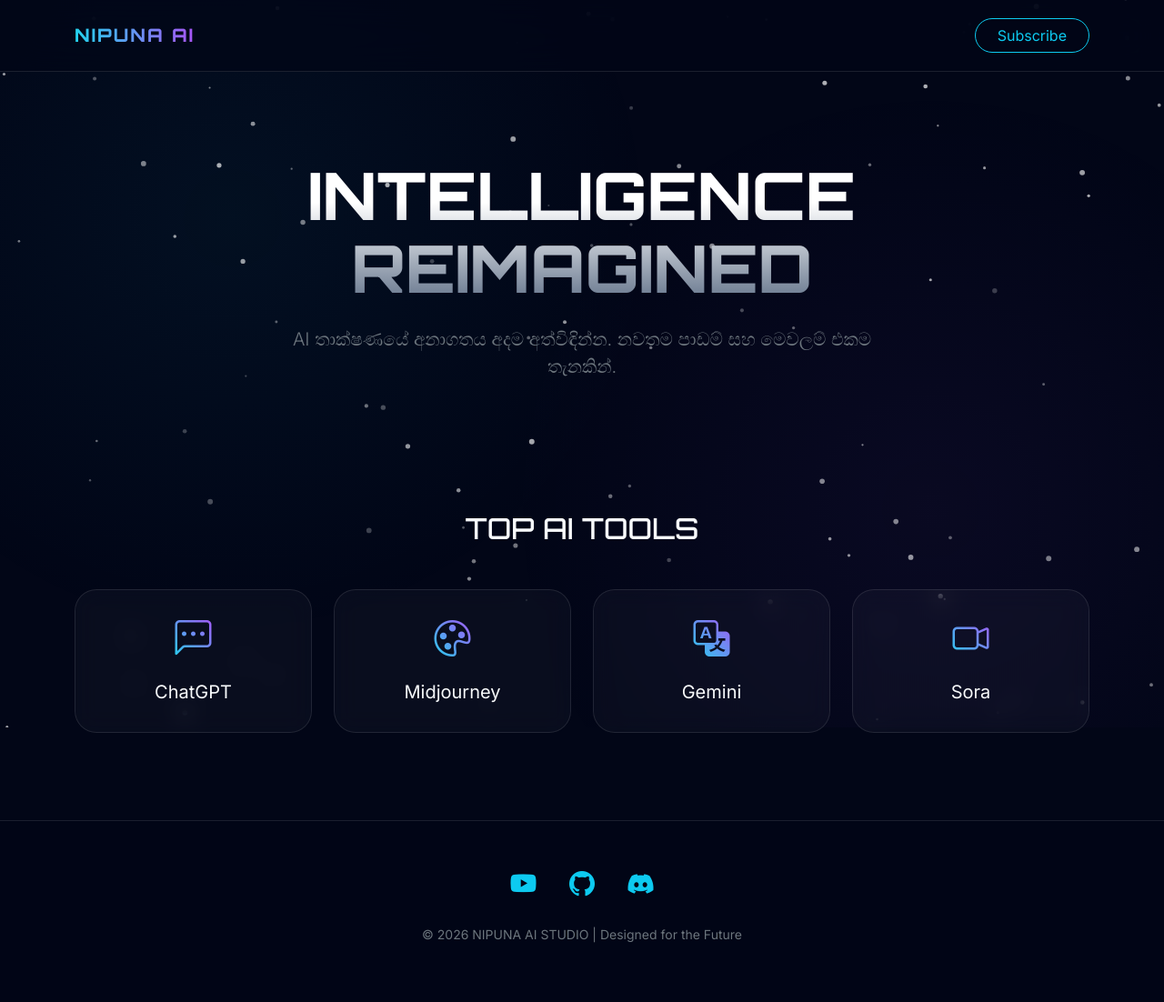
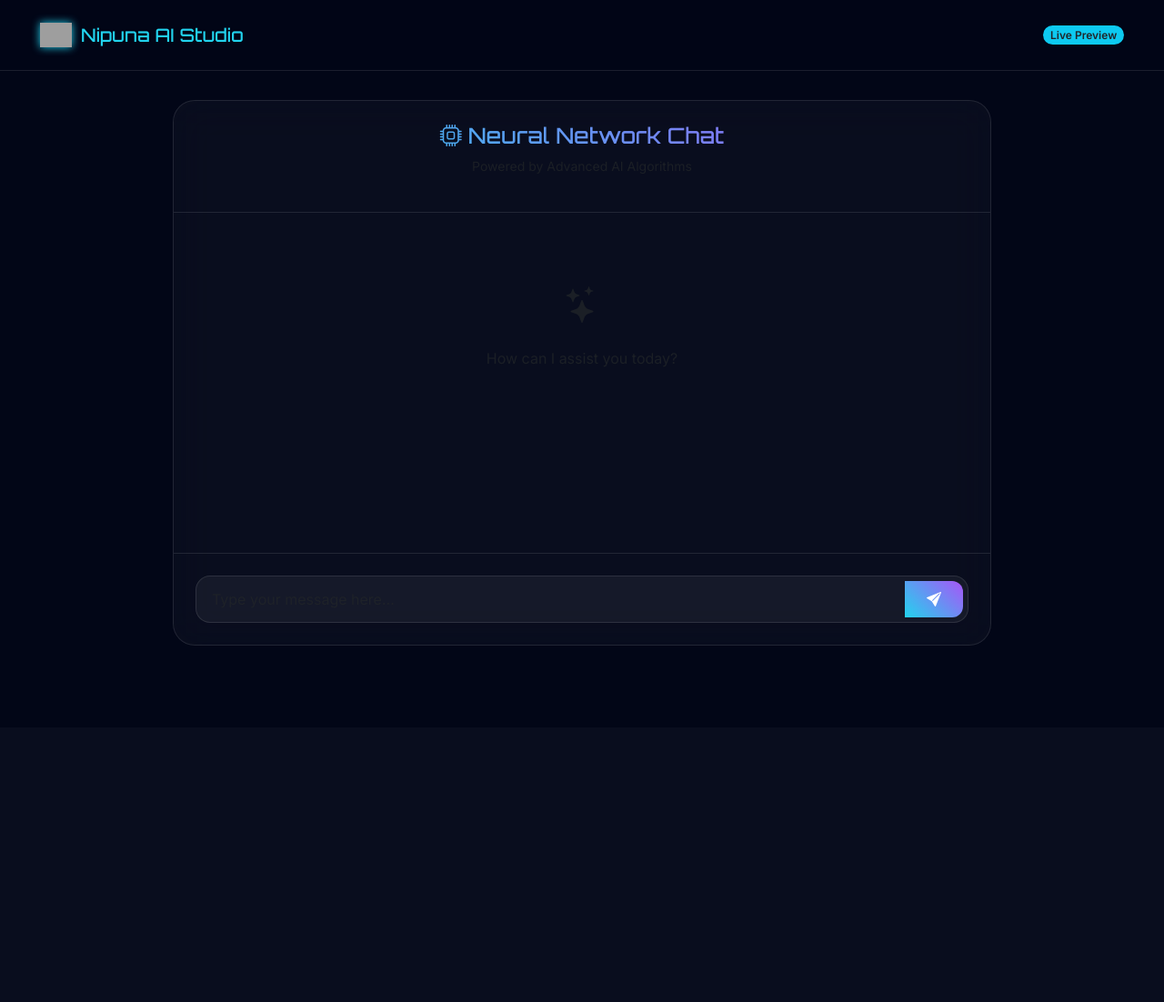
Before and after one commit to Nipuna-beep/MyYouTubeWebsite, a Django app: page / in a window 1280 px wide. Shown: the whole page at 91% size. After the commit the page ends 710 px from the top, so only its background shows below. Run offline with Django 5.2, Linux system fonts and the light colour scheme; data that the repository does not hold is empty; grey boxes are pictures that could not be loaded.

Commit message:
Added logo and updated home.html

```diff
--- a/main/templates/home.html
+++ b/main/templates/home.html
@@ -1,12 +1,16 @@
+{% load static %}
 <!DOCTYPE html>
 <html lang="en">
 <head>
     <meta charset="UTF-8">
     <meta name="viewport" content="width=device-width, initial-scale=1.0">
     <title>Nipuna AI Studio | The Future of Intelligence</title>
+
+    <link rel="icon" type="image/png" href="{% static 'logo.png' %}">
+
     <link href="https://cdn.jsdelivr.net/npm/bootstrap@5.3.0/dist/css/bootstrap.min.css" rel="stylesheet">
     <link href="https://cdn.jsdelivr.net/npm/bootstrap-icons@1.10.0/font/bootstrap-icons.css" rel="stylesheet">
-    <link href="https://fonts.googleapis.com/css2?family=Inter:wght@300;400;600&family=Orbitron:wght@500;800&display=swap" rel="stylesheet">
+    <link href="https://fonts.googleapis.com/css2?family=Inter:wght@300;400;600&family=Orbitron:wght@500&display=swap" rel="stylesheet">
 
     <style>
         :root {
@@ -18,221 +22,146 @@
         }
 
         body {
-            background: #020617;
+            background: var(--bg-dark);
             color: #f8fafc;
             font-family: 'Inter', sans-serif;
             overflow-x: hidden;
             margin: 0;
         }
 
-        /* Animated Background Gradients */
-        .bg-glow {
-            position: fixed;
-            top: 0; left: 0; width: 100%; height: 100%;
-            background:
-                radial-gradient(circle at 20% 30%, rgba(34, 211, 238, 0.05) 0%, transparent 40%),
-                radial-gradient(circle at 80% 70%, rgba(168, 85, 247, 0.05) 0%, transparent 40%);
-            z-index: -2;
-        }
-
-        #snow-canvas {
-            position: fixed;
-            top: 0; left: 0; width: 100%; height: 100%;
-            z-index: -1;
-            pointer-events: none;
-        }
-
-        /* Navbar */
+        /* Navbar Styling */
         .navbar {
-            background: rgba(2, 6, 23, 0.7);
-            backdrop-filter: blur(20px);
+            background: rgba(2, 6, 23, 0.8) !important;
+            backdrop-filter: blur(10px);
             border-bottom: 1px solid var(--glass-border);
-            padding: 1.2rem;
+            padding: 1rem 2rem;
         }
 
         .navbar-brand {
             font-family: 'Orbitron', sans-serif;
-            font-weight: 800;
-            letter-spacing: 2px;
-            background: linear-gradient(to right, var(--accent-cyan), var(--accent-purple));
-            -webkit-background-clip: text;
-            -webkit-text-fill-color: transparent;
+            color: var(--accent-cyan) !important;
+            font-weight: 500;
+            display: flex;
+            align-items: center;
+            gap: 10px;
         }
 
-        /* Hero Styling */
-        .hero-title {
-            font-family: 'Orbitron', sans-serif;
-            font-size: clamp(2.5rem, 8vw, 4.5rem);
-            font-weight: 800;
-            line-height: 1.1;
-            background: linear-gradient(to bottom, #ffffff 30%, #64748b);
-            -webkit-background-clip: text;
-            -webkit-text-fill-color: transparent;
-            margin-bottom: 1.5rem;
+        /* Logo Image Styling */
+        .brand-logo {
+            width: 35px;
+            height: 35px;
+            object-fit: contain;
+            filter: drop-shadow(0 0 5px var(--accent-cyan));
         }
 
-        /* Universal AI Card */
-        .ai-card {
+        .chat-container {
+            max-width: 900px;
+            margin: 2rem auto;
             background: var(--glass);
             border: 1px solid var(--glass-border);
             border-radius: 24px;
-            padding: 24px;
-            backdrop-filter: blur(12px);
-            transition: all 0.4s cubic-bezier(0.175, 0.885, 0.32, 1.275);
+            height: 75vh;
+            display: flex;
+            flex-direction: column;
+            backdrop-filter: blur(20px);
         }
 
-        .ai-card:hover {
-            border-color: var(--accent-cyan);
-            transform: translateY(-10px) scale(1.02);
-            box-shadow: 0 20px 40px rgba(0, 0, 0, 0.4), 0 0 20px rgba(34, 211, 238, 0.1);
+        .chat-header {
+            padding: 1.5rem;
+            border-bottom: 1px solid var(--glass-border);
+            text-align: center;
         }
 
-        .video-thumb {
-            border-radius: 16px;
-            margin-bottom: 1rem;
-            transition: 0.3s;
-        }
-
-        .btn-glow {
-            background: linear-gradient(45deg, var(--accent-cyan), var(--accent-purple));
-            color: white !important;
-            border: none;
-            padding: 12px 30px;
-            border-radius: 50px;
-            font-weight: 600;
-            text-transform: uppercase;
-            letter-spacing: 1px;
-            box-shadow: 0 4px 15px rgba(34, 211, 238, 0.3);
-            transition: 0.3s;
-        }
-
-        .btn-glow:hover {
-            box-shadow: 0 0 25px rgba(34, 211, 238, 0.5);
-            transform: translateY(-2px);
-        }
-
-        /* Tool Badge */
-        .tool-icon {
-            font-size: 2.5rem;
+        .chat-header h2 {
+            font-family: 'Orbitron', sans-serif;
+            font-size: 1.5rem;
             background: linear-gradient(45deg, var(--accent-cyan), var(--accent-purple));
             -webkit-background-clip: text;
             -webkit-text-fill-color: transparent;
         }
 
-        footer {
-            background: rgba(2, 6, 23, 0.9);
+        .messages-area {
+            flex: 1;
+            overflow-y: auto;
+            padding: 1.5rem;
+        }
+
+        .input-area {
+            padding: 1.5rem;
             border-top: 1px solid var(--glass-border);
+        }
+
+        .input-group {
+            background: rgba(255, 255, 255, 0.05);
+            border: 1px solid var(--glass-border);
+            border-radius: 16px;
+            padding: 5px;
+        }
+
+        .form-control {
+            background: transparent !important;
+            border: none !important;
+            color: white !important;
+            box-shadow: none !important;
+        }
+
+        .btn-send {
+            background: linear-gradient(45deg, var(--accent-cyan), var(--accent-purple));
+            border: none;
+            border-radius: 12px;
+            padding: 0.5rem 1.5rem;
+            color: white;
+            transition: transform 0.2s;
+        }
+
+        .btn-send:hover {
+            transform: scale(1.05);
+            opacity: 0.9;
         }
     </style>
 </head>
 <body>
 
-    <div class="bg-glow"></div>
-    <canvas id="snow-canvas"></canvas>
-
-    <nav class="navbar navbar-expand-lg sticky-top">
-        <div class="container">
-            <a class="navbar-brand" href="#">NIPUNA AI</a>
-            <div class="ms-auto">
-                <a href="https://youtube.com" class="btn btn-outline-info rounded-pill px-4">Subscribe</a>
+    <nav class="navbar sticky-top">
+        <div class="container-fluid">
+            <a class="navbar-brand" href="/">
+                <img src="{% static 'logo.png' %}" alt="AI Logo" class="brand-logo">
+                Nipuna AI Studio
+            </a>
+            <div class="d-flex">
+                <span class="badge rounded-pill bg-info text-dark">Live Preview</span>
             </div>
         </div>
     </nav>
 
-    <header class="container py-5 mt-5 text-center">
-        <h1 class="hero-title">INTELLIGENCE <br> REIMAGINED</h1>
-        <p class="lead text-secondary mb-5 mx-auto" style="max-width: 650px;">
-            AI තාක්ෂණයේ අනාගතය අදම අත්විඳින්න. නවතම පාඩම් සහ මෙවලම් එකම තැනකින්.
-        </p>
+    <div class="container">
+        <div class="chat-container">
+            <div class="chat-header">
+                <h2><i class="bi bi-cpu"></i> Neural Network Chat</h2>
+                <p class="text-muted small">Powered by Advanced AI Algorithms</p>
+            </div>
 
-        <div class="row g-4 mt-5">
-            {% if videos %}
-                {% for video in videos %}
-                <div class="col-lg-4 col-md-6">
-                    <div class="ai-card text-start">
-                        <img src="{{ video.thumbnail }}" class="img-fluid video-thumb" alt="Thumbnail">
-                        <h6 class="text-white mb-3" style="height: 45px; overflow: hidden;">{{ video.title }}</h6>
-                        <a href="https://www.youtube.com/watch?v={{ video.video_id }}" target="_blank" class="btn btn-glow w-100 btn-sm">Watch Tutorial</a>
-                    </div>
-                </div>
-                {% endfor %}
-            {% endif %}
-        </div>
-    </header>
-
-    <section class="container py-5">
-        <h2 class="text-center mb-5" style="font-family: 'Orbitron';">TOP AI TOOLS</h2>
-        <div class="row g-4">
-            <div class="col-6 col-md-3">
-                <div class="ai-card text-center">
-                    <i class="bi bi-chat-left-dots tool-icon"></i>
-                    <h5 class="mt-3">ChatGPT</h5>
+            <div class="messages-area" id="chat-box">
+                <div class="text-center mt-5 text-muted">
+                    <i class="bi bi-stars fs-1 d-block mb-3"></i>
+                    How can I assist you today?
                 </div>
             </div>
-            <div class="col-6 col-md-3">
-                <div class="ai-card text-center">
-                    <i class="bi bi-palette tool-icon"></i>
-                    <h5 class="mt-3">Midjourney</h5>
-                </div>
-            </div>
-            <div class="col-6 col-md-3">
-                <div class="ai-card text-center">
-                    <i class="bi bi-translate tool-icon"></i>
-                    <h5 class="mt-3">Gemini</h5>
-                </div>
-            </div>
-            <div class="col-6 col-md-3">
-                <div class="ai-card text-center">
-                    <i class="bi bi-camera-video tool-icon"></i>
-                    <h5 class="mt-3">Sora</h5>
-                </div>
+
+            <div class="input-area">
+                <form action="" method="POST" id="chat-form">
+                    {% csrf_token %}
+                    <div class="input-group">
+                        <input type="text" name="user_input" class="form-control" placeholder="Type your message here..." required>
+                        <button class="btn btn-send" type="submit">
+                            <i class="bi bi-send-fill"></i>
+                        </button>
+                    </div>
+                </form>
             </div>
         </div>
-    </section>
+    </div>
 
-    <footer class="py-5 mt-5 text-center">
-        <div class="container">
-            <div class="mb-4">
-                <a href="#" class="text-info mx-3 fs-3"><i class="bi bi-youtube"></i></a>
-                <a href="#" class="text-info mx-3 fs-3"><i class="bi bi-github"></i></a>
-                <a href="#" class="text-info mx-3 fs-3"><i class="bi bi-discord"></i></a>
-            </div>
-            <p class="text-secondary small">© 2026 NIPUNA AI STUDIO | Designed for the Future</p>
-        </div>
-    </footer>
-
-    <script>
-        const canvas = document.getElementById('snow-canvas');
-        const ctx = canvas.getContext('2d');
-        let particles = [];
-        function resize() { canvas.width = window.innerWidth; canvas.height = window.innerHeight; }
-        window.addEventListener('resize', resize);
-        resize();
-        class Particle {
-            constructor() { this.reset(); }
-            reset() {
-                this.x = Math.random() * canvas.width;
-                this.y = Math.random() * canvas.height;
-                this.size = Math.random() * 2 + 1;
-                this.speedY = Math.random() * 0.8 + 0.3;
-                this.opacity = Math.random() * 0.5 + 0.2;
-            }
-            update() {
-                this.y += this.speedY;
-                if (this.y > canvas.height) this.y = -10;
-            }
-            draw() {
-                ctx.fillStyle = `rgba(255, 255, 255, ${this.opacity})`;
-                ctx.beginPath(); ctx.arc(this.x, this.y, this.size, 0, Math.PI * 2); ctx.fill();
-            }
-        }
-        function init() { for (let i = 0; i < 100; i++) particles.push(new Particle()); }
-        function animate() {
-            ctx.clearRect(0, 0, canvas.width, canvas.height);
-            particles.forEach(p => { p.update(); p.draw(); });
-            requestAnimationFrame(animate);
-        }
-        init(); animate();
-    </script>
+    <script src="https://cdn.jsdelivr.net/npm/bootstrap@5.3.0/dist/js/bootstrap.bundle.min.js"></script>
 </body>
 </html>
```
